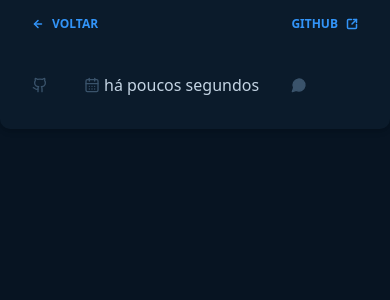
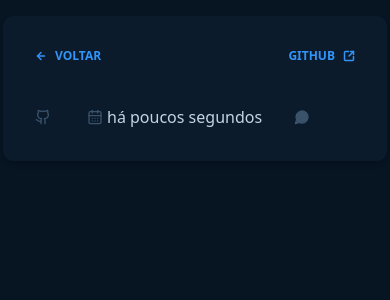
Before and after one commit to matheusc1/github-blog, a React (Vite) app: page /post/1 in a window 390 px wide. Shown: the top 300 px of the page. Built offline with nearby package versions, Linux system fonts and the light colour scheme; no server answers.

Commit message:
feat: add responsiveness to post page

```diff
--- a/src/pages/post.tsx
+++ b/src/pages/post.tsx
@@ -47,9 +47,9 @@ export function Post() {
 
   return (
     <div className="min-h-screen flex flex-col items-center justify-start">
-      <img src={cover} className="w-full" alt="" />
+      <img src={cover} className="w-full hidden" alt="" />
 
-      <div className="flex flex-col justify-start bg-profile rounded-[10px] p-8 w-full max-w-864 -mt-24 gap-5 shadow-md">
+      <div className="flex flex-col justify-start bg-profile rounded-[10px] mt-4 p-8 w-full max-w-sm sm:max-w-864 sm:-mt-24 gap-5 shadow-md">
 
         <div className="flex gap-2 items-center justify-between">
           <Link to="/">
```
